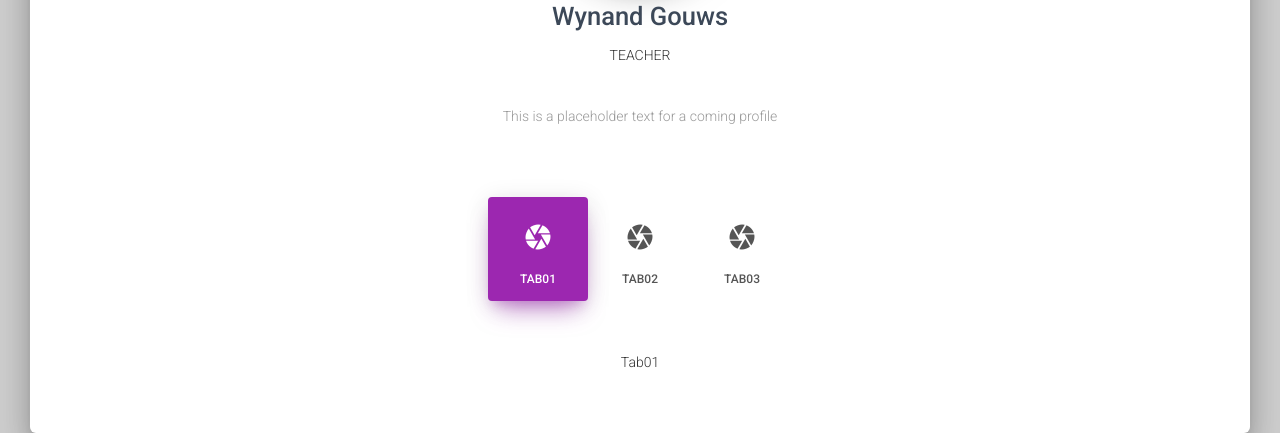
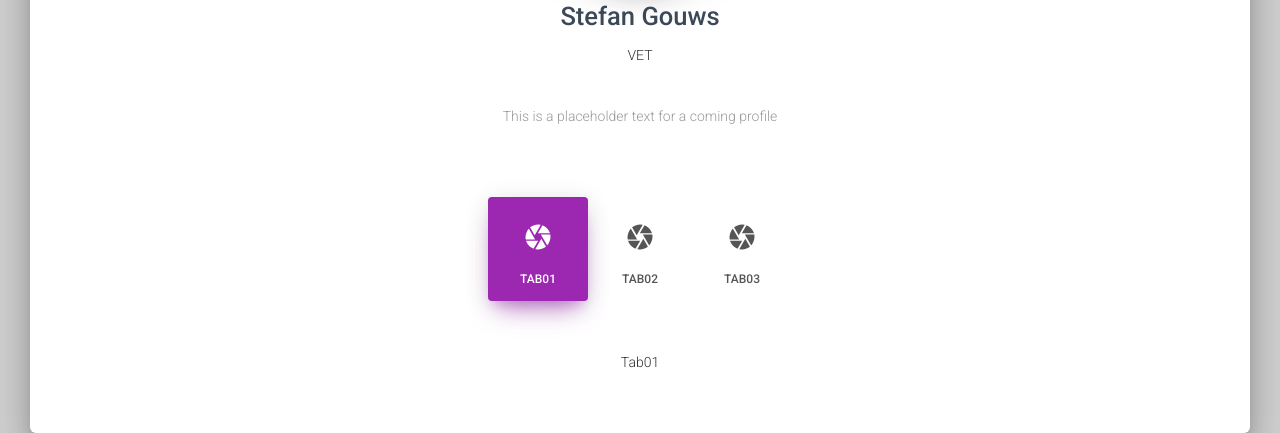
Before and after one commit to WnndGws/wynsite_old, a Django app: page /stefan/ in a window 1280 px wide. Shown: the part 381-814 px from the top of the page. Run offline with Django 3.2, Linux system fonts and the light colour scheme; some libraries are stand-ins or nearby versions.

Commit message:
changed stefan navbar to match him

```diff
--- a/stefan/templates/stefan/home.html
+++ b/stefan/templates/stefan/home.html
@@ -3,7 +3,7 @@
 {% load staticfiles %}
 {% block content %}
 
-{% include "wynand/includes/navbar.html" %}
-{% include "wynand/includes/profile.html" %}
+{% include "stefan/includes/navbar.html" %}
+{% include "stefan/includes/profile.html" %}
 
 {% endblock %}
--- a/stefan/templates/stefan/includes/navbar.html
+++ b/stefan/templates/stefan/includes/navbar.html
@@ -13,17 +13,17 @@
         <div class="collapse navbar-collapse" id="navigation">
             <ul class="nav navbar-nav navbar-right">
                 <li>
-                    <a href="/wynand" target="_blank">
+                    <a href="/stefan" target="_blank">
                         Test Link 01
                     </a>
                 </li>
                 <li>
-                    <a href="/wynand" target="_blank">
+                    <a href="/stefan" target="_blank">
                         Test Link 02
                     </a>
                 </li>
                 <li>
-                    <a href="/wynand" target="_blank">
+                    <a href="/stefan" target="_blank">
                         Test Link 03
                     </a>
                 </li>
```
